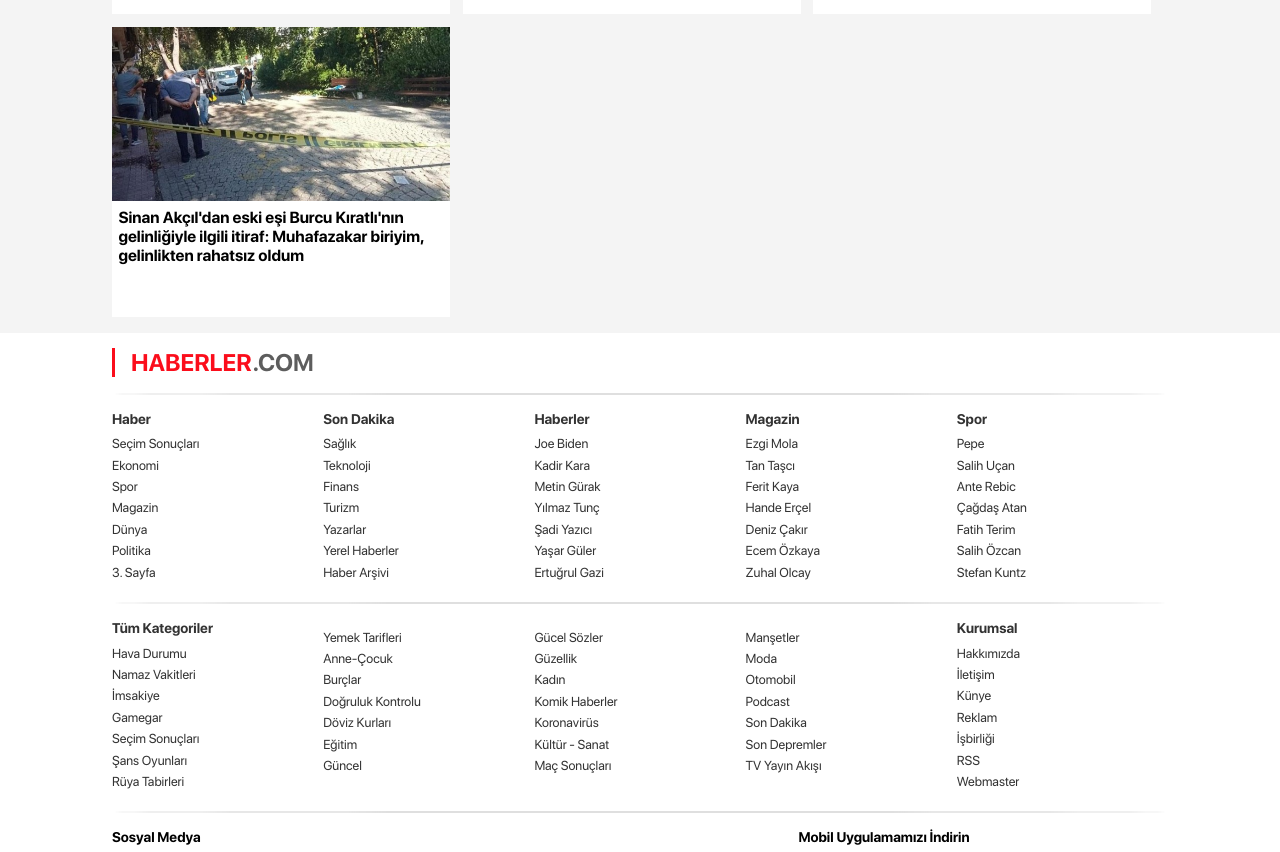
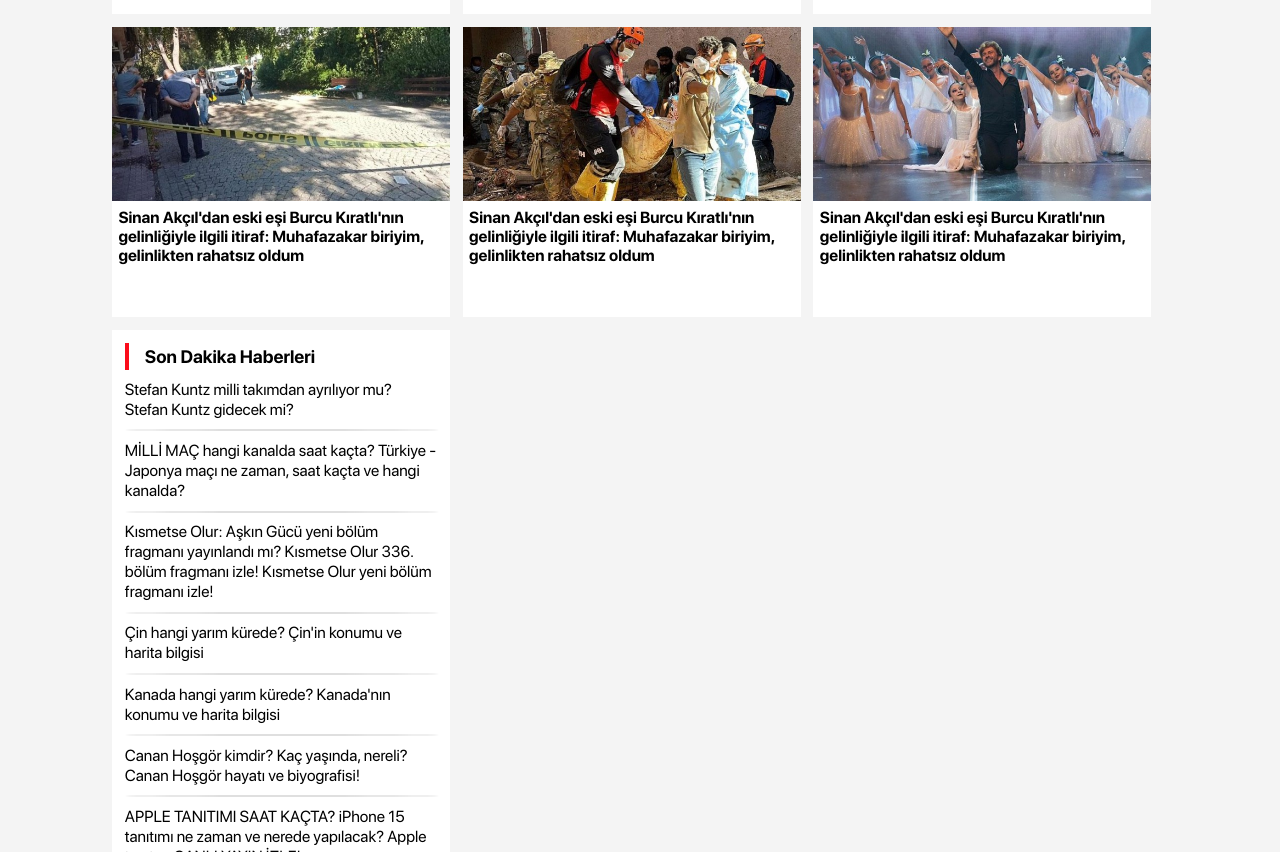
Before and after one commit to erolsenol/news-case, a website with bundled scripts: page index.html in a window 1280 px wide. Shown: the part 2204-3056 px from the top of the page. Built offline with nearby package versions, Linux system fonts and the light colour scheme.

Commit message:
Breaking news added to news content

```diff
--- a/index.html
+++ b/index.html
@@ -222,7 +222,8 @@
         </div>
         <div class="row-content-youtube">
           <div class="row-content-youtube-title">
-            <div class="row-content-youtube-title-icon">H</div>
+            <!-- <div class="row-content-youtube-title-icon">H</div> -->
+            <img class="row-content-youtube-title-icon" src="./src/assets/images/icon.haberler.svg" />
             <div class="row-content-youtube-title-center">
               <div class="row-content-youtube-title-center-text">
                 Haberler.com
@@ -296,6 +297,44 @@
             Sinan Akçıl'dan eski eşi Burcu Kıratlı'nın gelinliğiyle ilgili
             itiraf: Muhafazakar biriyim, gelinlikten rahatsız oldum
           </p>
+        </div>
+        <div class="row-content-card">
+          <img class="image-responsive" src="./src/assets/images/news/news-7.jpeg" />
+          <p>
+            Sinan Akçıl'dan eski eşi Burcu Kıratlı'nın gelinliğiyle ilgili
+            itiraf: Muhafazakar biriyim, gelinlikten rahatsız oldum
+          </p>
+        </div>
+        <div class="row-content-card">
+          <img class="image-responsive" src="./src/assets/images/news/news-8.jpeg" />
+          <p>
+            Sinan Akçıl'dan eski eşi Burcu Kıratlı'nın gelinliğiyle ilgili
+            itiraf: Muhafazakar biriyim, gelinlikten rahatsız oldum
+          </p>
+        </div>
+        <div class="row-content-breaking-news">
+          <div class="row-content-breaking-news-title">Son Dakika Haberleri</div>
+          <div class="row-content-breaking-news-text">Stefan Kuntz milli takımdan ayrılıyor mu? Stefan Kuntz gidecek mi?</div>
+          <div class="divider"></div>
+          <div class="row-content-breaking-news-text">MİLLİ MAÇ hangi kanalda saat kaçta? Türkiye - Japonya maçı ne zaman, saat kaçta ve hangi kanalda?</div>
+          <div class="divider"></div>
+          <div class="row-content-breaking-news-text">Kısmetse Olur: Aşkın Gücü yeni bölüm fragmanı yayınlandı mı? Kısmetse Olur 336. bölüm fragmanı izle! Kısmetse Olur yeni bölüm fragmanı izle!</div>
+          <div class="divider"></div>
+          <div class="row-content-breaking-news-text">Çin hangi yarım kürede? Çin'in konumu ve harita bilgisi</div>
+          <div class="divider"></div>
+          <div class="row-content-breaking-news-text">Kanada hangi yarım kürede? Kanada'nın konumu ve harita bilgisi</div>
+          <div class="divider"></div>
+          <div class="row-content-breaking-news-text">Canan Hoşgör kimdir? Kaç yaşında, nereli? Canan Hoşgör hayatı ve biyografisi!</div>
+          <div class="divider"></div>
+          <div class="row-content-breaking-news-text">APPLE TANITIMI SAAT KAÇTA? iPhone 15 tanıtımı ne zaman ve nerede yapılacak? Apple tanıtım CANLI YAYIN İZLE!</div>
+          <div class="divider"></div>
+          <div class="row-content-breaking-news-text">Yeni anayasa nedir, paketinde neler var? Yeni anayasa 2023 taslağı!</div>
+          <div class="divider"></div>
+          <div class="row-content-breaking-news-text">2024 asgari ücret ne kadar olacak? OVP hesaplamasına göre yeni yıl asgari ücret detayları!</div>
+          <div class="divider"></div>
+          <div class="row-content-breaking-news-text">Türkiye Aile Destek Programı ödemeleri ne zaman yapılacak, yatırılacak? Kimler Türkiye Aile Destek Programı'ndan yararlanacak?</div>
+          <div class="divider"></div>
+          <div class="row-content-breaking-news-text">Rahmi Er kimdir? Türk Hava Kurumu Üniversitesi Rektörü Rahmi Er kaç yaşında, nereli? Rahmi Er biyografisi!</div>
         </div>
       </section>
     </div>
@@ -459,8 +498,8 @@
         </div>
       </div>
       <div class="footer-desc">
-        Haberler © 2023 - Türkiye'nin en kapsamlı haber sitesi. Son dakika
-        haberleri ve en güncel gelişmeler Haberler.com'da.
+        Haberler © 2023 - Türkiye'nin en kapsamlı haber sitesi. Son dakika haberleri ve en güncel gelişmeler
+        Haberler.com'da.
       </div>
     </div>
   </footer>
--- a/src/assets/css/general.css
+++ b/src/assets/css/general.css
@@ -365,7 +365,8 @@ ul > li {
 }
 .row-content-card,
 .row-content-ad,
-.row-content-youtube {
+.row-content-youtube,
+.row-content-breaking-news {
   box-sizing: border-box;
   width: 32%;
   margin: 0.8rem 0.8rem 0 0;
@@ -396,18 +397,12 @@ ul > li {
   padding: 1rem;
   display: flex;
   flex-direction: row;
+  align-items: center;
   width: 90%;
 }
 .row-content-youtube-title-icon {
   height: 40px;
   width: 40px;
-  border-radius: 20px;
-  background-color: #fb0d1b;
-  display: flex;
-  justify-content: center;
-  align-items: center;
-  color: #f4f4f4;
-  font-size: 30px;
   margin-right: 0.6rem;
 }
 .row-content-youtube-title-center {
@@ -463,6 +458,23 @@ ul > li {
   font-size: 14px;
   margin: 0.4rem 0 1rem;
   cursor: pointer;
+}
+
+/* Breaking News */
+.row-content-breaking-news {
+  padding: 0.8rem;
+  height: auto;
+}
+.row-content-breaking-news-title {
+  padding: 0.2rem 0 0.2rem 1rem;
+  border-left: 4px #FB0D1B solid;
+  font-size: 18px;
+}
+.row-content-breaking-news-text {
+  margin: 0.6rem 0;
+  font-family: "sfpro-regular";
+  font-size: 16px;
+  line-height: 20px;
 }
 
 /* Footer */
@@ -586,7 +598,7 @@ footer a {
 }
 .footer-desc {
   font-family: "sfpro-regular";
-  margin: 0.8rem 0 1rem 0;
+  margin: 0.8rem 0;
   color: #6d6d6d;
   font-size: 12px;
 }
```
Also changed, not shown: src/assets/images/icon.haberler.svg (added).
